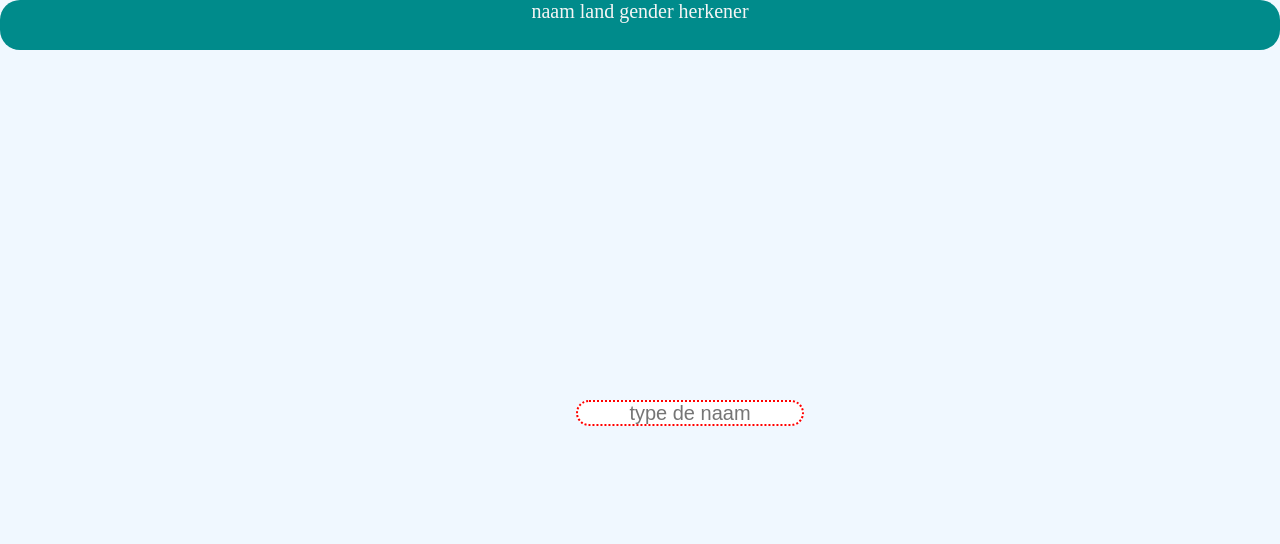
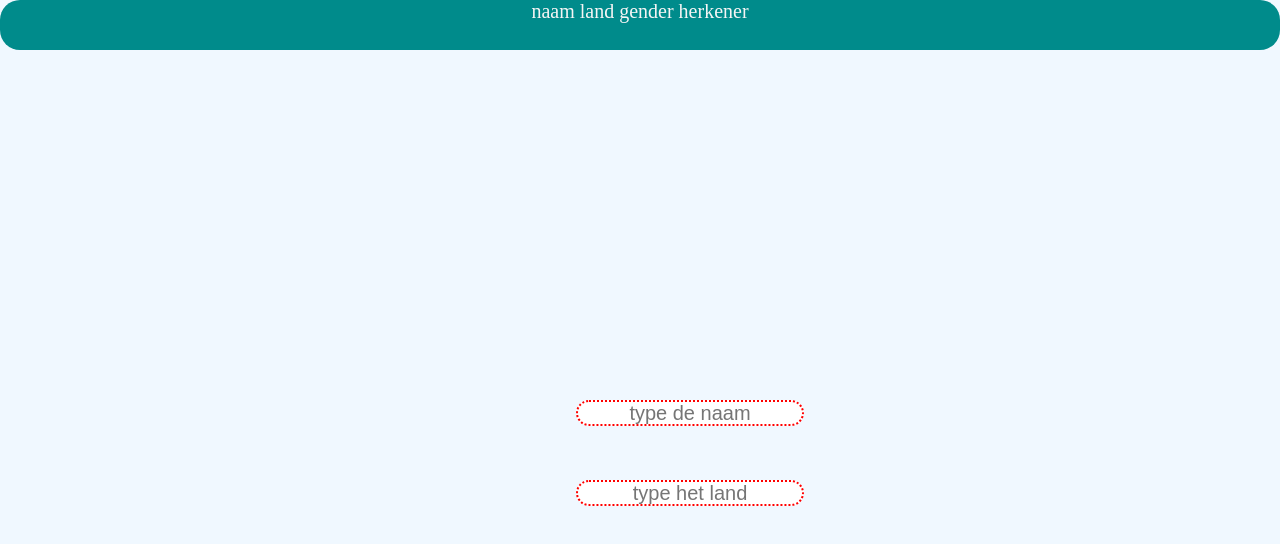
Before and after one commit to ayachi-code/naam_herkener, a website: page public/index.html in a window 1280 px wide. Drawn offline with Linux system fonts and the light colour scheme.

Commit message:
ander component land tgv

```diff
--- a/public/css/index.css
+++ b/public/css/index.css
@@ -20,6 +20,22 @@ body {
 
 
 }
+
+#input_land {
+    border-radius: 20px;
+    border-style: dotted;
+    height: 20px;
+    width: 220px;
+    text-align: center;
+    color: goldenrod;
+    font-size: 20px;
+    left: 45%;
+    position: absolute;
+    top: 60%;
+    border-color: red;
+
+
+}
 .boven {
     width: 100%;
     height: 20px;
--- a/public/index.html
+++ b/public/index.html
@@ -12,6 +12,7 @@
         naam land gender herkener
     </div>
     <input type="text" placeholder="type de naam" id="input_naam">
+    <input type="text" placeholder="type het land" id="input_land">
     <script src="/javascript/index.js"></script>
 </body>
 </html>
--- a/public/javascript/index.js
+++ b/public/javascript/index.js
@@ -3,7 +3,7 @@ Bilal el Ayachi
 website: bilalayachi.nl
 */
 
-
+//funtie input naam
 let input_naam = document.getElementById("input_naam").addEventListener("keypress",(event) => {
     let keya = event.keyCode;
     if (keya == 13) {
@@ -14,6 +14,8 @@ let input_naam = document.getElementById("input_naam").addEventListener("keypres
 function zoeken_naam(naam /*"test: bilal " */) {
     fetch("https://gender-api.com/get?name=Diana&key=jEdttMdAylfxkHbzQc")
         .then((resultaat) => resultaat.json())
+        .then((data) => {
+            return console.log(data.name)
+        })
         .catch((error) => console.log("Er is iets fout gegaan ... foutmelding: " + error));
-
 }
```
